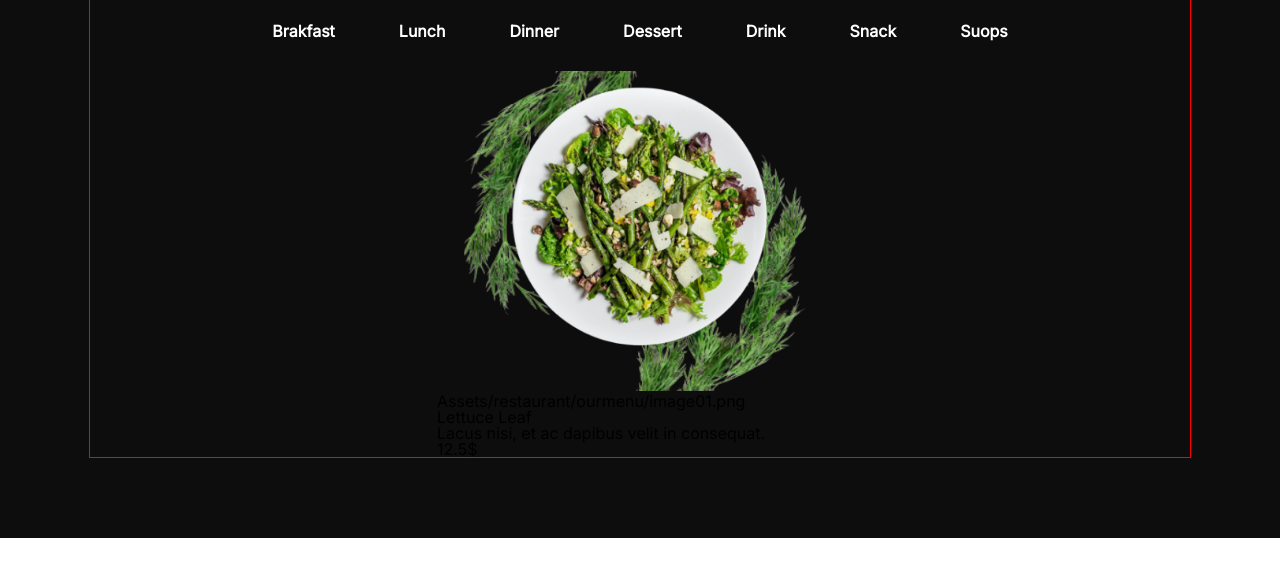
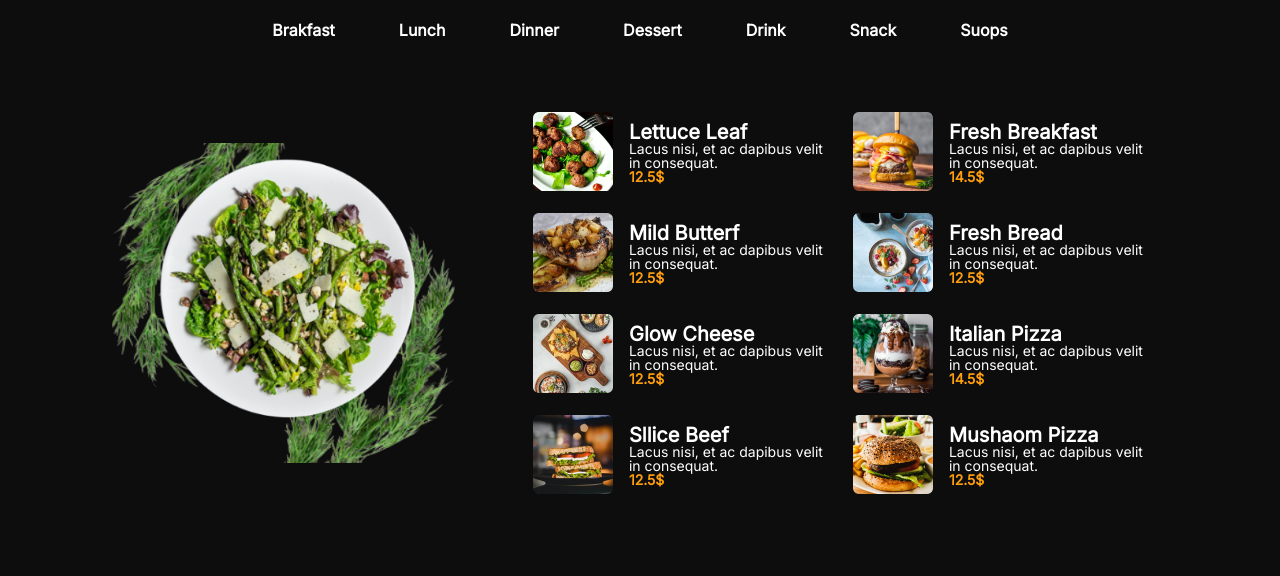
Before and after one commit to Elen-pollyc137/Elite-food-restaurant, a Next.js app: page / in a window 1280 px wide. Shown: the part 3573-4149 px from the top of the page. Before the commit the page ends 4111 px from the top, so only its background shows below. Built offline with nearby package versions, Linux system fonts and the light colour scheme.

Commit message:
refector: Refatorado o  componente OurMenue

```diff
--- a/src/styles-page/OurMenu/index.jsx
+++ b/src/styles-page/OurMenu/index.jsx
@@ -9,8 +9,57 @@ export default function OurMenu() {
   const Options = [
     {
       id: 1,
-      img: "Assets/restaurant/ourmenu/image01.png",
+      img: "Assets/restaurant/ourmenu/cards/image01.png",
       title: <>Lettuce Leaf</>,
+      text: <>Lacus nisi, et ac dapibus velit in consequat.</>,
+      price: <>12.5$</>,
+    },
+    {
+      id: 2,
+      img: "Assets/restaurant/ourmenu/cards/image02.png",
+      title: <>Fresh Breakfast</>,
+      text: <>Lacus nisi, et ac dapibus velit in consequat.</>,
+      price: <>14.5$</>,
+    },
+    {
+      id: 3,
+      img: "Assets/restaurant/ourmenu/cards/image03.png",
+      title: <>Mild Butterf</>,
+      text: <>Lacus nisi, et ac dapibus velit in consequat.</>,
+      price: <>12.5$</>,
+    },
+    {
+      id: 4,
+      img: "Assets/restaurant/ourmenu/cards/image04.png",
+      title: <>Fresh Bread</>,
+      text: <>Lacus nisi, et ac dapibus velit in consequat.</>,
+      price: <>12.5$</>,
+    },
+    {
+      id: 5,
+      img: "Assets/restaurant/ourmenu/cards/image05.png",
+      title: <>Glow Cheese</>,
+      text: <>Lacus nisi, et ac dapibus velit in consequat.</>,
+      price: <>12.5$</>,
+    },
+    {
+      id: 6,
+      img: "Assets/restaurant/ourmenu/cards/image06.png",
+      title: <>Italian Pizza</>,
+      text: <>Lacus nisi, et ac dapibus velit in consequat.</>,
+      price: <>14.5$</>,
+    },
+    {
+      id: 7,
+      img: "Assets/restaurant/ourmenu/cards/image07.png",
+      title: <>Sllice Beef</>,
+      text: <>Lacus nisi, et ac dapibus velit in consequat.</>,
+      price: <>12.5$</>,
+    },
+    {
+      id: 8,
+      img: "Assets/restaurant/ourmenu/cards/image08.png",
+      title: <>Mushaom Pizza</>,
       text: <>Lacus nisi, et ac dapibus velit in consequat.</>,
       price: <>12.5$</>,
     },
@@ -58,12 +107,16 @@ export default function OurMenu() {
           <div className={styles.box_options}>
             {Options.map(({ id, img, title, text, price }) => (
               <div key={id} className={styles.option}>
-                <div>{img}</div>
-                <h3>{title}</h3>
-                <p>{text}</p>
-                <p>
-                  <strong>{price}</strong>
-                </p>
+                <div>
+                  <img src={img} alt="" />
+                </div>
+                <div>
+                  <h3>{title}</h3>
+                  <p>{text}</p>
+                  <p>
+                    <strong>{price}</strong>
+                  </p>
+                </div>
               </div>
             ))}
           </div>
--- a/src/styles-page/OurMenu/styles.module.scss
+++ b/src/styles-page/OurMenu/styles.module.scss
@@ -7,7 +7,7 @@
   width: 86%;
   margin: 0 auto;
   display: flex;
-  border: 1px solid red;
+
   display: flex;
   align-items: center;
   justify-content: center;
@@ -34,3 +34,35 @@
 .img {
   height: 20rem;
 }
+.box_cards {
+  display: flex;
+  align-items: center;
+}
+.box_options {
+  display: grid;
+  grid-template-columns: 20rem 20rem;
+  color: var(--white);
+
+  padding: 2rem;
+}
+.option {
+  display: flex;
+  align-items: center;
+  font-size: 0.875rem;
+  padding: 0.625rem;
+  font-family: var(--inter);
+  img {
+    height: 4.9375rem;
+    margin-right: 1rem;
+  }
+  h3 {
+    font-weight: 600;
+    font-size: 1.25rem;
+  }
+  p {
+    strong {
+      color: #ff9f0d;
+      font-weight: 600;
+    }
+  }
+}
```
